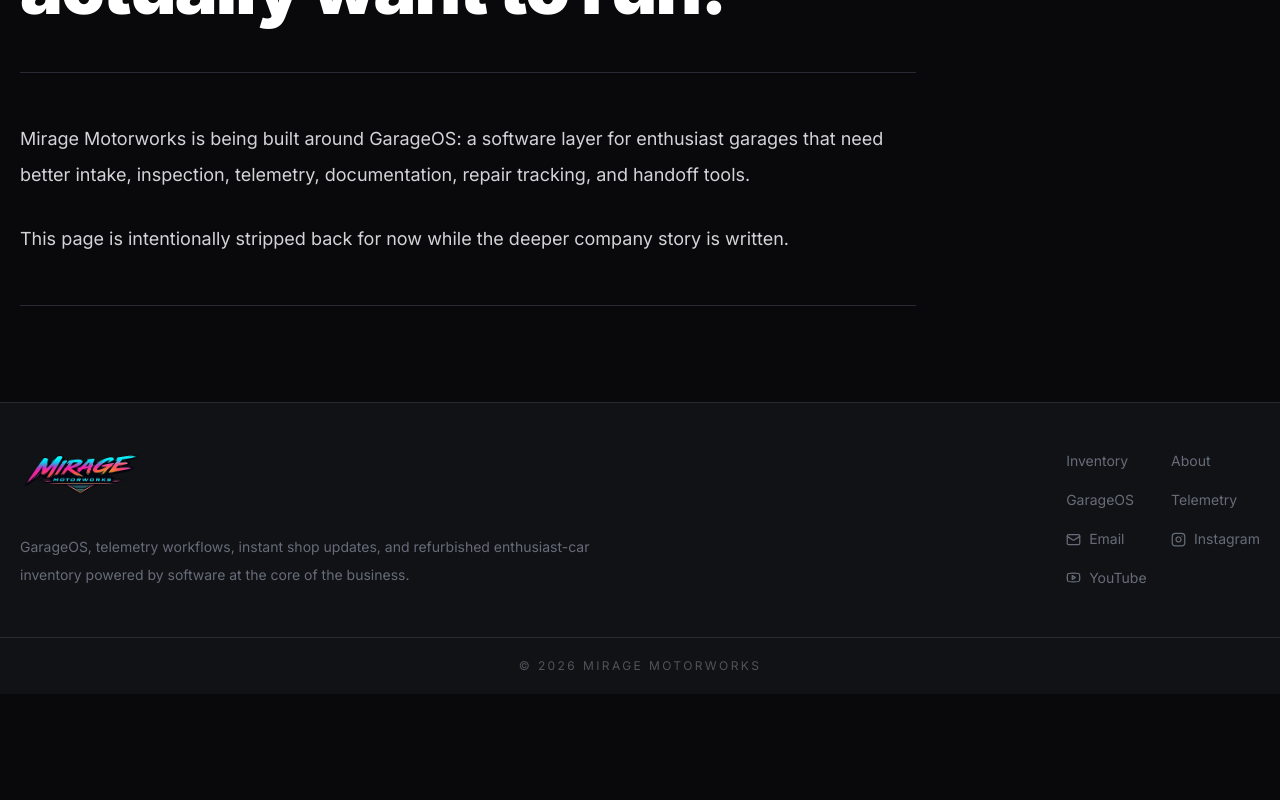
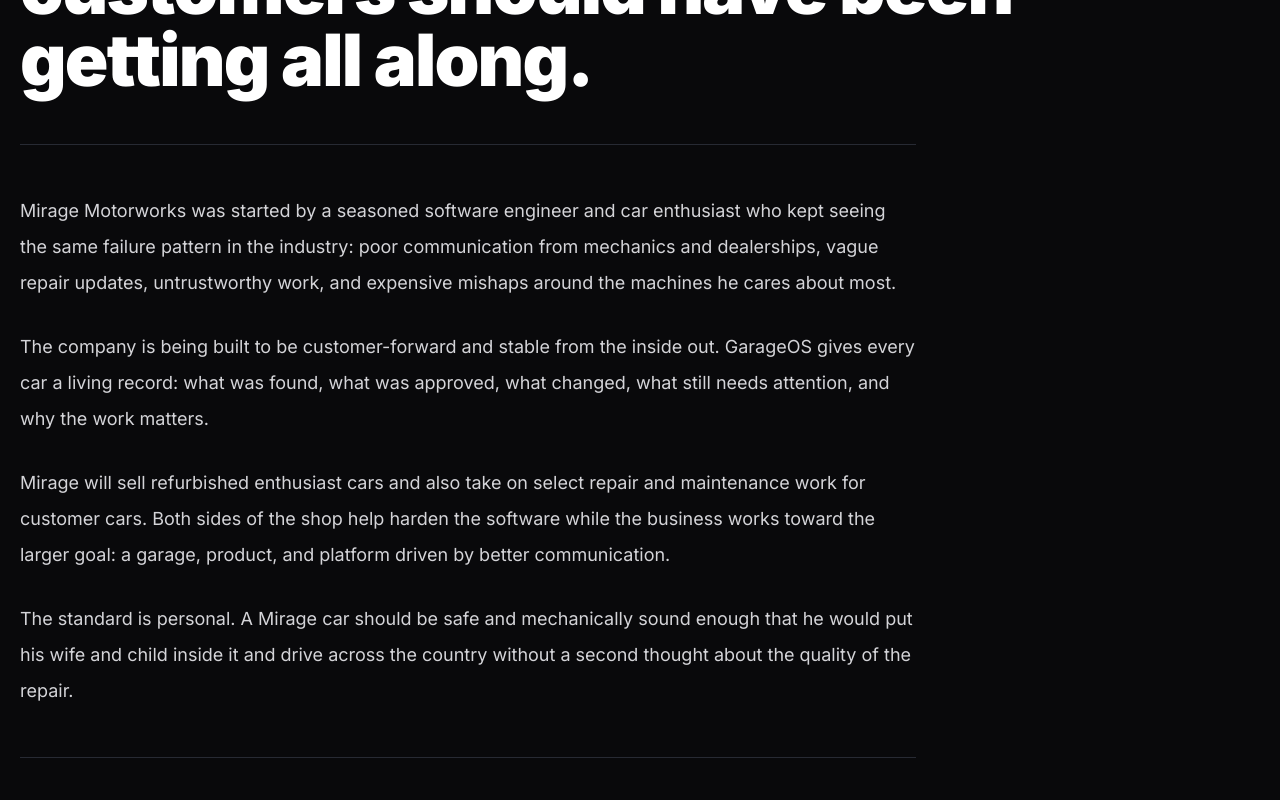
Before and after one commit to WesleyIreland109/mirage-motorworks, a React (Vite) app in the folder frontend/: page /about in a window 1280 px wide. Shown: the part 300-1100 px from the top of the page. Before the commit the page ends 994 px from the top, so only its background shows below. Built offline with nearby package versions, Linux system fonts and the light colour scheme; no server answers.

Commit message:
Refine GarageOS service positioning

```diff
--- a/frontend/index.html
+++ b/frontend/index.html
@@ -8,7 +8,7 @@
     <link rel="apple-touch-icon" href="%BASE_URL%apple-touch-icon.png" />
     <meta
       name="description"
-      content="Mirage Motorworks refurbishes enthusiast cars with GarageOS automation, telemetry, instant updates, and software at the core."
+      content="Mirage Motorworks refurbishes enthusiast cars and offers select repairs with GarageOS automation, telemetry, instant updates, and software at the core."
     />
     <title>Mirage Motorworks</title>
   </head>
--- a/frontend/src/layouts/PublicLayout.tsx
+++ b/frontend/src/layouts/PublicLayout.tsx
@@ -97,9 +97,9 @@
           <div>
             <Logo />
             <p className="mt-5 max-w-xl text-sm leading-7 text-mirage-muted">
-              GarageOS, telemetry workflows, instant shop updates, and
-              refurbished enthusiast-car inventory powered by software at the
-              core of the business.
+              GarageOS, telemetry workflows, instant shop updates, select repair
+              and maintenance work, and refurbished enthusiast-car inventory
+              powered by software at the core of the business.
             </p>
           </div>
           <div className="grid gap-4 text-sm text-mirage-muted sm:grid-cols-2">
--- a/frontend/src/pages/public/AboutPage.tsx
+++ b/frontend/src/pages/public/AboutPage.tsx
@@ -5,17 +5,33 @@
         About
       </p>
       <h1 className="mt-4 max-w-5xl text-5xl font-black leading-none tracking-tight md:text-7xl">
-        Software for the garage we actually want to run.
+        Built for the garage customers should have been getting all along.
       </h1>
       <div className="mt-12 max-w-4xl space-y-7 border-y border-mirage-border py-12 text-lg leading-9 text-zinc-300">
         <p>
-          Mirage Motorworks is being built around GarageOS: a software layer for
-          enthusiast garages that need better intake, inspection, telemetry,
-          documentation, repair tracking, and handoff tools.
+          Mirage Motorworks was started by a seasoned software engineer and car
+          enthusiast who kept seeing the same failure pattern in the industry:
+          poor communication from mechanics and dealerships, vague repair
+          updates, untrustworthy work, and expensive mishaps around the machines
+          he cares about most.
         </p>
         <p>
-          This page is intentionally stripped back for now while the deeper
-          company story is written.
+          The company is being built to be customer-forward and stable from the
+          inside out. GarageOS gives every car a living record: what was found,
+          what was approved, what changed, what still needs attention, and why
+          the work matters.
+        </p>
+        <p>
+          Mirage will sell refurbished enthusiast cars and also take on select
+          repair and maintenance work for customer cars. Both sides of the shop
+          help harden the software while the business works toward the larger
+          goal: a garage, product, and platform driven by better communication.
+        </p>
+        <p>
+          The standard is personal. A Mirage car should be safe and mechanically
+          sound enough that he would put his wife and child inside it and drive
+          across the country without a second thought about the quality of the
+          repair.
         </p>
       </div>
     </main>
--- a/frontend/src/pages/public/ContactPage.tsx
+++ b/frontend/src/pages/public/ContactPage.tsx
@@ -16,8 +16,8 @@
         </h1>
         <p className="mt-7 text-lg leading-8 text-mirage-muted">
           For GarageOS feedback, telemetry workflow ideas, refurbishment leads,
-          or a specific vehicle dossier, send a note. The response will be
-          direct, detailed, and human.
+          select repair or maintenance work, or a specific vehicle dossier,
+          send a note. The response will be direct, detailed, and human.
         </p>
       </div>
       <form className="grid gap-5 border border-mirage-border bg-mirage-panel p-6">
@@ -26,7 +26,7 @@
           <Input type="email" placeholder="Email" />
         </div>
         <Input placeholder="Subject" />
-        <Textarea placeholder="Tell us what you are trying to track, fix, import, or restore." />
+        <Textarea placeholder="Tell us what you are trying to track, fix, maintain, import, or restore." />
         <Button type="button" className="w-fit">
           <Send size={17} /> Send Inquiry
         </Button>
--- a/frontend/src/pages/public/GarageOSPage.tsx
+++ b/frontend/src/pages/public/GarageOSPage.tsx
@@ -102,9 +102,9 @@
           </h1>
           <p className="mt-7 max-w-3xl text-lg leading-8 text-mirage-muted">
             GarageOS is the internal software layer for sourcing, inspecting,
-            refurbishing, documenting, and selling enthusiast cars. The point is
-            simple: make the shop faster, cleaner, and more transparent through
-            automation and instant updates.
+            refurbishing, documenting, servicing, and selling enthusiast cars.
+            The point is simple: make the shop faster, cleaner, and more
+            transparent through automation and instant updates.
           </p>
           <div className="mt-9 flex flex-wrap gap-4">
             <Button asChild>
@@ -123,7 +123,7 @@
             Core Promise
           </p>
           <p className="mt-4 text-3xl font-semibold leading-tight">
-            A car should never be waiting because the next step is buried in a
+            A car should never be waiting, because the next step is buried in a
             text, a notebook, or someone&apos;s memory.
           </p>
         </div>
@@ -153,7 +153,8 @@
           <p className="mt-5 max-w-3xl text-sm leading-7 text-mirage-muted">
             This is the concept for a Camaro undergoing repair/restoration:
             the mechanic advances shop steps, GarageOS updates the internal
-            status, and the shareable progress report changes automatically.
+            status, and the shareable progress report changes automatically for
+            the garage team or customer.
           </p>
           <div className="mt-8 border border-white/[0.06] bg-mirage-panel p-5">
             <div className="flex flex-wrap items-end justify-between gap-4">
--- a/frontend/src/pages/public/InventoryPage.tsx
+++ b/frontend/src/pages/public/InventoryPage.tsx
@@ -35,7 +35,8 @@
           <p className="mt-5 max-w-2xl text-lg leading-8 text-mirage-muted">
             Neglected enthusiast cars, brought back with a point of view and
             tracked from acquisition through prep. Each listing is the public
-            side of a GarageOS record, not a commodity tile.
+            side of a GarageOS record, not a commodity tile. The same standard
+            carries into select repair and maintenance work for customer cars.
           </p>
         </div>
         <label className="relative block">
--- a/frontend/src/pages/public/InvestorProspectusPage.tsx
+++ b/frontend/src/pages/public/InvestorProspectusPage.tsx
@@ -5,7 +5,7 @@
 
 const thesis = [
   ["Immediate Use", "Investment funds the first Mirage-owned enthusiast car: acquisition, parts, repair labor, photos, listing, and carrying costs."],
-  ["Proof Vehicle", "That first build becomes a revenue event and a live demonstration of GarageOS, instant updates, telemetry reports, and operational automation."],
+  ["Proof Vehicle", "That first build, plus select repair and maintenance work, becomes a live demonstration of GarageOS, instant updates, telemetry reports, and operational automation."],
   ["Upside", "The larger incentive is the software and hardware platform being developed behind the garage, which can scale beyond a single car sale."],
 ];
 
@@ -25,8 +25,8 @@
             the car, making it right, documenting it, and selling it under the
             brand. The investor upside is that the car is only the wedge. The
             main long-term opportunity is the software and hardware being built
-            to automate the garage, telemetry, instant updates, and customer
-            experience.
+            to automate the garage, telemetry, instant updates, repair
+            communication, and customer experience.
           </p>
           <div className="mt-9 flex flex-wrap gap-4">
             <Button asChild>
@@ -71,7 +71,8 @@
         </div>
         <p className="text-lg leading-9 text-mirage-muted">
           The initial investment helps Mirage acquire and complete the first
-          neglected enthusiast car without starving the software effort. Every
+          neglected enthusiast car without starving the software effort. Select
+          customer repairs and maintenance add real shop volume while every
           repair, update, telemetry session, and listing step becomes product
           feedback for GarageOS and the in-car telemetry hardware concept.
         </p>
```
Also changed, not shown: frontend/src/pages/public/HomePage.tsx (+10 -8 lines).
